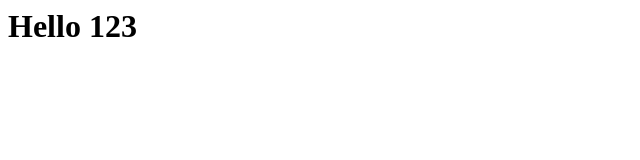
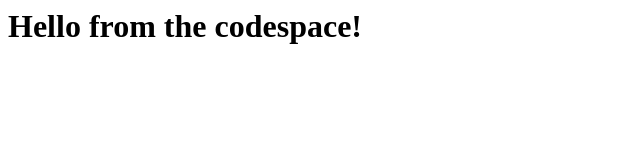
Before and after one commit to mrsraju/skills-code-with-codespaces, a plain HTML site: page index.html in a window 1280 px wide. Shown: the whole page, without its empty margins (0-640 px from the left). Drawn offline with Linux system fonts and the light colour scheme.

Commit message:
Adding hello from the codespace!

```diff
--- a/index.html
+++ b/index.html
@@ -1,3 +1,3 @@
 <html>
-  <h1>Hello 123</h1>
+  <h1>Hello from the codespace!</h1>
 </html>
```
